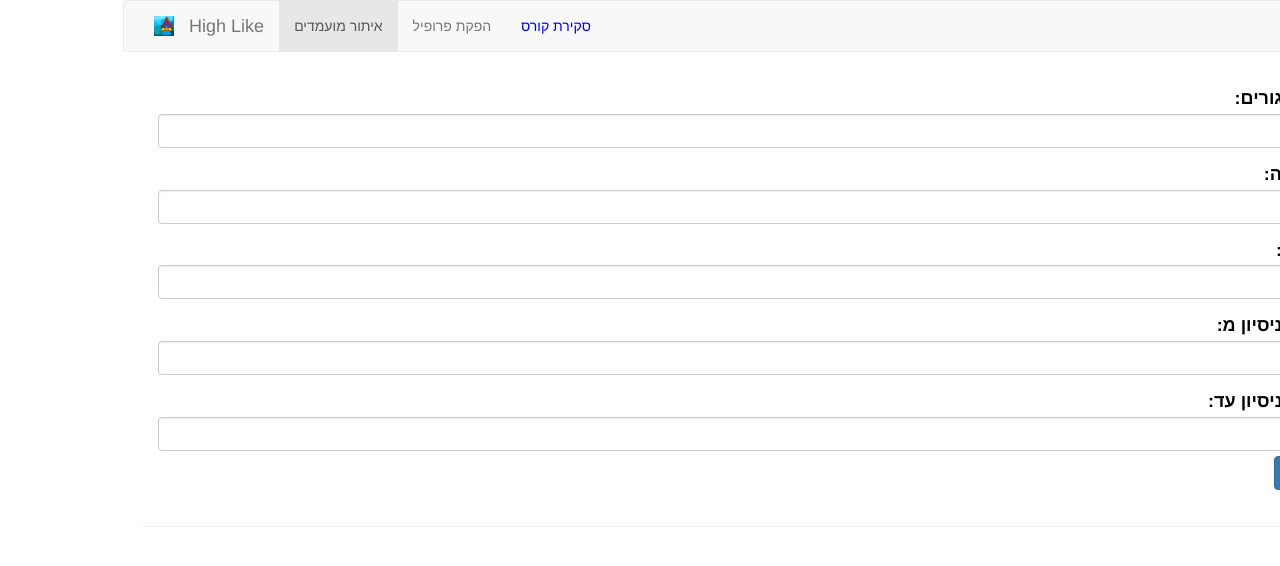
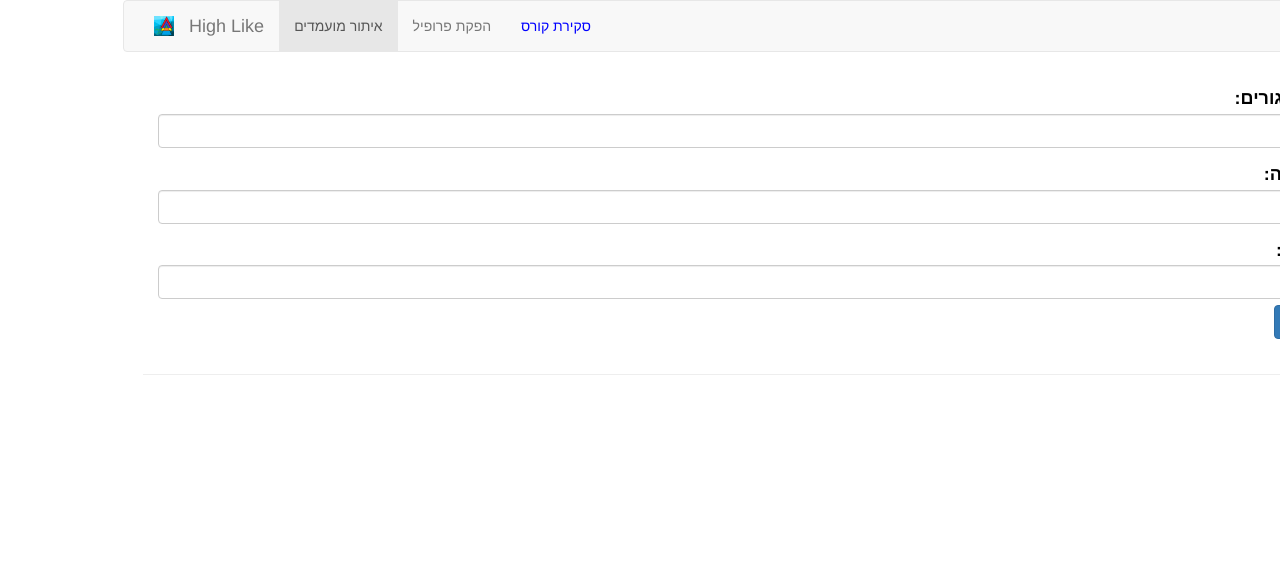
Before and after one commit to netusage/HighLike, an Angular app: page / in a window 1280 px wide. Shown: the top 566 px of the page. Built offline with nearby package versions, Linux system fonts and the light colour scheme.

Commit message:
remove experience years from query

```diff
--- a/src/app/filter-candidates/search/search.component.html
+++ b/src/app/filter-candidates/search/search.component.html
@@ -21,7 +21,7 @@
               <input type="text" class="form-control form-control-sm" [(ngModel)]="personQuery.company" name="company" id="company">
             </div>
         </div>
-        <div class="row">
+        <!-- <div class="row">
             <label for="experience_years_from">שנות ניסיון מ:</label>
             <div>
               <input type="text" class="form-control form-control-sm" [(ngModel)]="personQuery.experience_years_from" name="experience_years_from" id="experience_years_from">
@@ -32,21 +32,9 @@
             <div>
               <input type="text" class="form-control form-control-sm" [(ngModel)]="personQuery.experience_years_to" name="experience_years_to" id="experience_years_to">
             </div>
-        </div>
+        </div> -->
 
-      <!-- <div class="form-group row">
-          <label class="col-sm-2" for="city">הזן עיר מגורים:</label>
-          <div class="col-sm-10">
-            <input type="text" class="form-control form-control-sm" [(ngModel)]="personQuery.city" name="city" id="city" style="direction:rtl">
-          </div>
-      </div>
 
-      <div class="form-group row">
-          <label class="col-sm-2" for="education">הזן השכלה:</label>
-          <div class="col-sm-10">
-            <input type="text" class="form-control form-control-sm" [(ngModel)]="personQuery.education" name="education" id="education">
-          </div>
-      </div> -->
 
       <!-- Buttons Block -->
             <div class="form-group">
```
